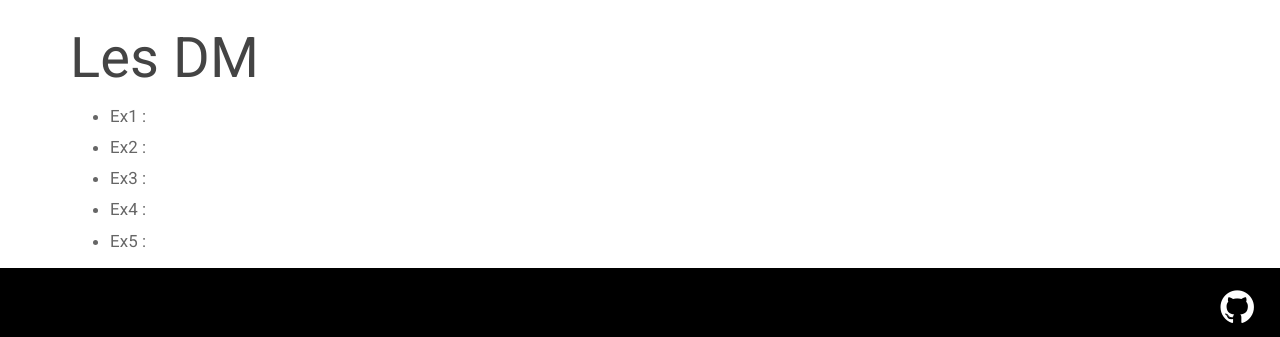
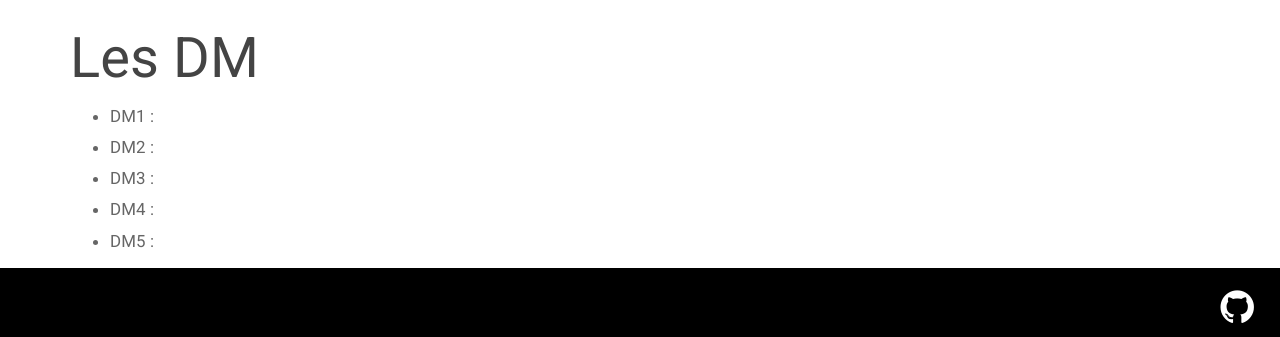
Before and after one commit to homeostasie/holomoprhe.fr, a Jekyll site: the page built from _pages/documents/3-troisieme.md, in a window 1280 px wide and 900 px high, scrolled down 1007 px. Shown: the part 528-865 px from the top of the window. Built offline with Jekyll 4.4.1, drawn with Linux system fonts in a browser that asks for light colours; comment, search, counter and statistics services are not loaded.

Commit message:
maj menu et 3è

```diff
--- a/_pages/documents/3-troisieme.md
+++ b/_pages/documents/3-troisieme.md
@@ -54,8 +54,8 @@ Chapitre 5 : Thalès
 
 # Les DM
 
-* Ex1 :
-* Ex2 :
-* Ex3 :
-* Ex4 :
-* Ex5 :
+* DM1 :
+* DM2 :
+* DM3 :
+* DM4 :
+* DM5 :
```
Also changed, not shown: _data/settings.yml (+6 -6 lines).
